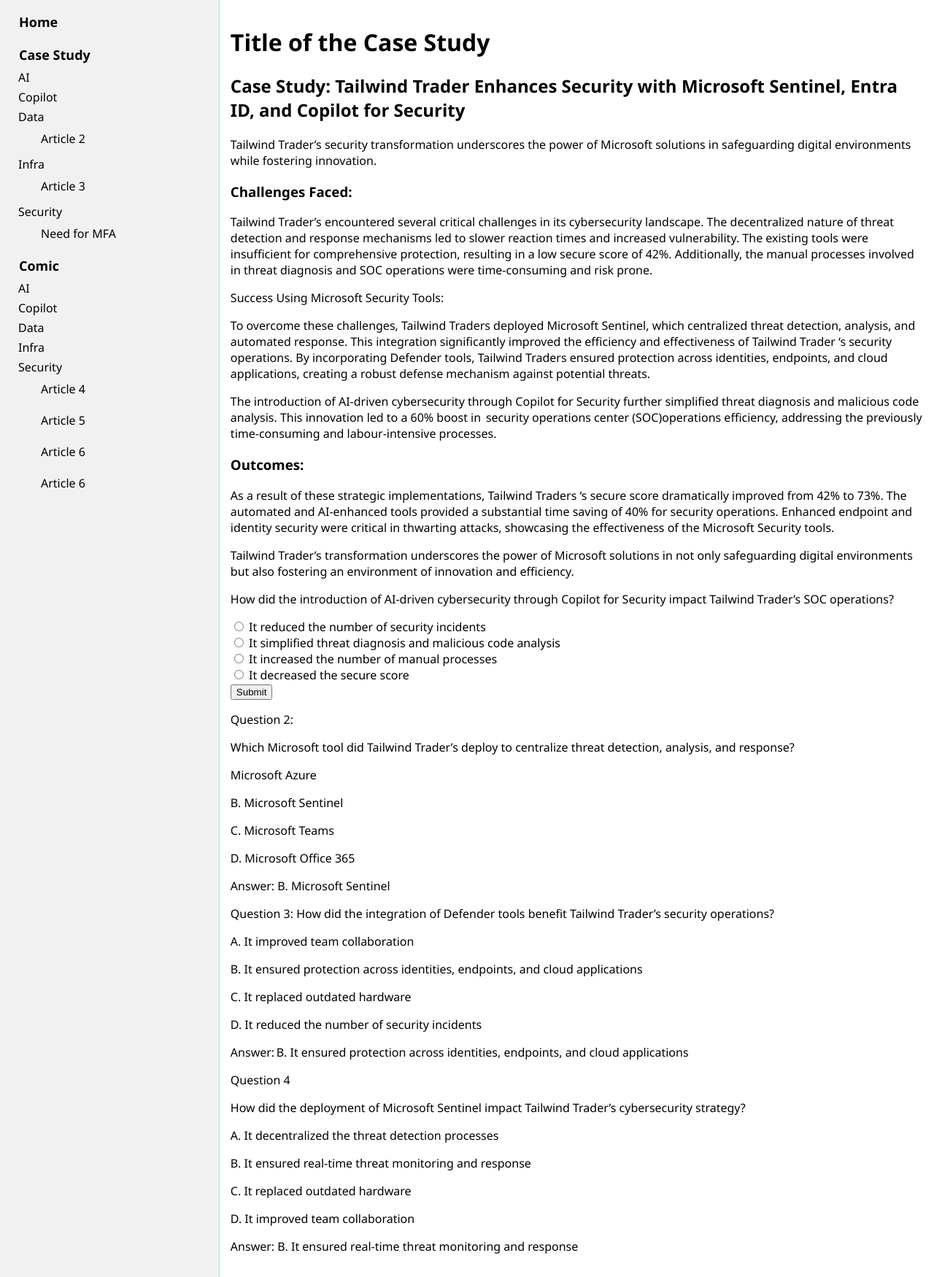
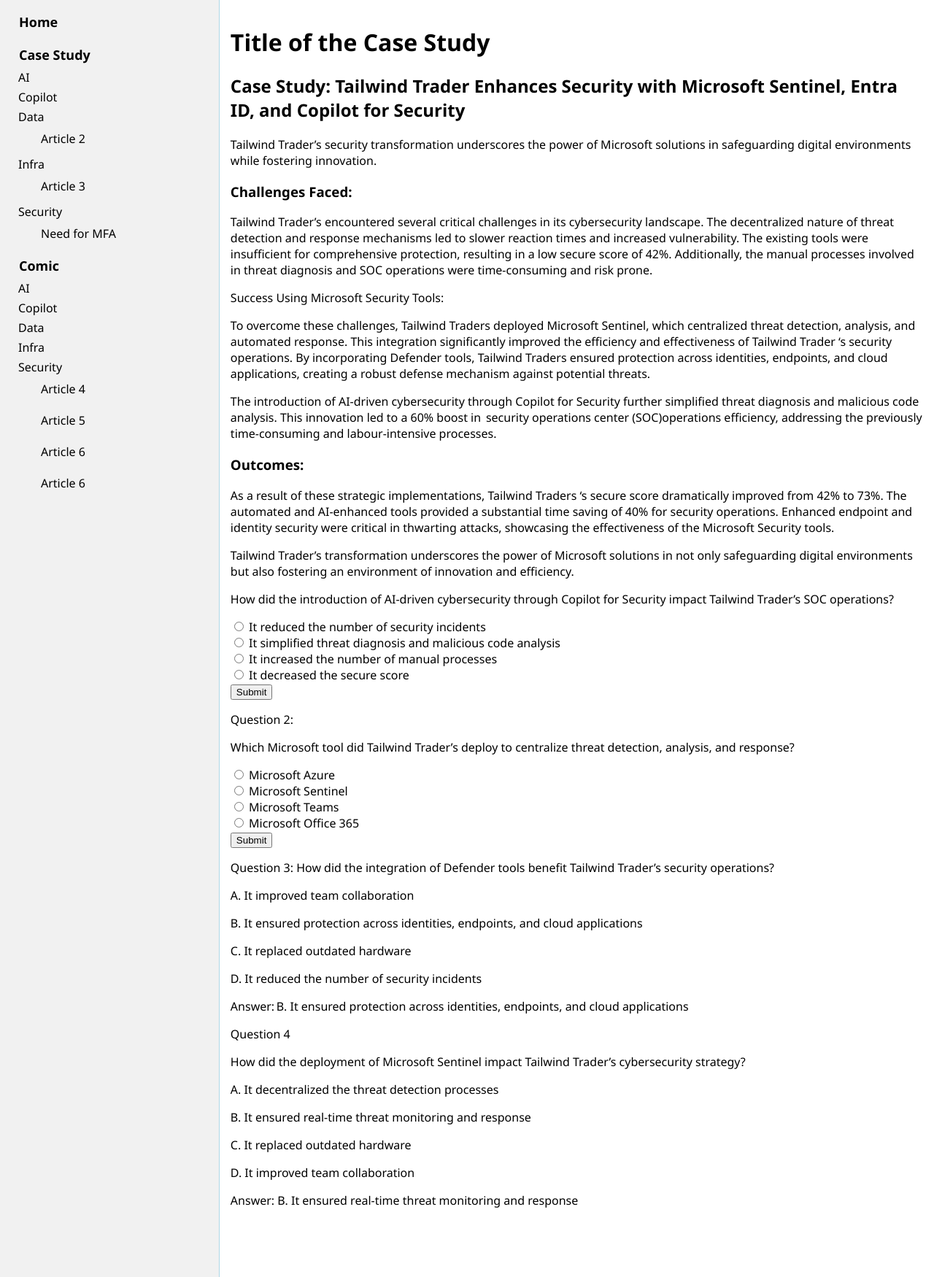
Before and after one commit to julietrajan/demo1, a Jekyll site: the page built from project-files/folder2/article7.md, in a window 1280 px wide. Shown: the whole page at 73% size. Built offline with Jekyll 4.4.1, drawn with Linux system fonts in a browser that asks for light colours; some of the changed lines change nothing that is shown.

Commit message:
Update article7.md

```diff
--- a/project-files/folder2/article7.md
+++ b/project-files/folder2/article7.md
@@ -37,15 +37,15 @@
   <label for="a3">It increased the number of manual processes </label><br>
   <input type="radio" id="q4" name="answer" value="q4">
   <label for="a4">It decreased the secure score </label><br>
-  <button type="button" onclick="checkAnswer(answer)" class="styled-button">Submit</button>
+  <button type="button" onclick="checkAnswer()" class="styled-button">Submit</button>
 </form>
 
 <p id="result"></p>
 
 <script>
-  function checkAnswer(answer) {
+  function checkAnswer() {
     var radios = document.getElementsByName('answer');
-    var correctAnswer = answer;
+    var correctAnswer = 'q2';
     var result = document.getElementById('result');
     var selected = false;
 
@@ -74,15 +74,48 @@
 
 Which Microsoft tool did Tailwind Trader’s deploy to centralize threat detection, analysis, and response?
 
-Microsoft Azure
+<form id="quizForm">
+  <input type="radio" id="q1" name="answer" value="q1">
+  <label for="a1"> Microsoft Azure  </label><br>
+  <input type="radio" id="q2" name="answer" value="q2">
+  <label for="a2"> Microsoft Sentinel  </label><br>
+  <input type="radio" id="q3" name="answer" value="q3">
+  <label for="a3"> Microsoft Teams  </label><br>
+  <input type="radio" id="q4" name="answer" value="q4">
+  <label for="a4">Microsoft Office 365  </label><br>
+  <button type="button" onclick="checkAnswer1()" class="styled-button">Submit</button>
+</form>
 
-B. Microsoft Sentinel
+<p id="result1"></p>
 
-C. Microsoft Teams
+<script>
+  function checkAnswer1() {
+    var radios = document.getElementsByName('answer');
+    var correctAnswer = 'q2';
+    var result= document.getElementById('result1');
+    var selected = false;
 
-D. Microsoft Office 365
+    for (var i = 0; i < radios.length; i++) {
+      if (radios[i].checked) {
+        selected = true;
+        if (radios[i].value === correctAnswer) {
+          result.textContent = 'Correct!';
+          result.style.color = 'green';
+        } else {
+          result.textContent = 'Incorrect. Try again!';
+          result.style.color = 'red';
+        }
+        break;
+      }
+    }
 
-Answer: B. Microsoft Sentinel
+    if (!selected) {
+      result.textContent = 'Please select an answer.';
+      result.style.color = 'orange';
+    }
+  }
+</script>
+
 
 
 
```
